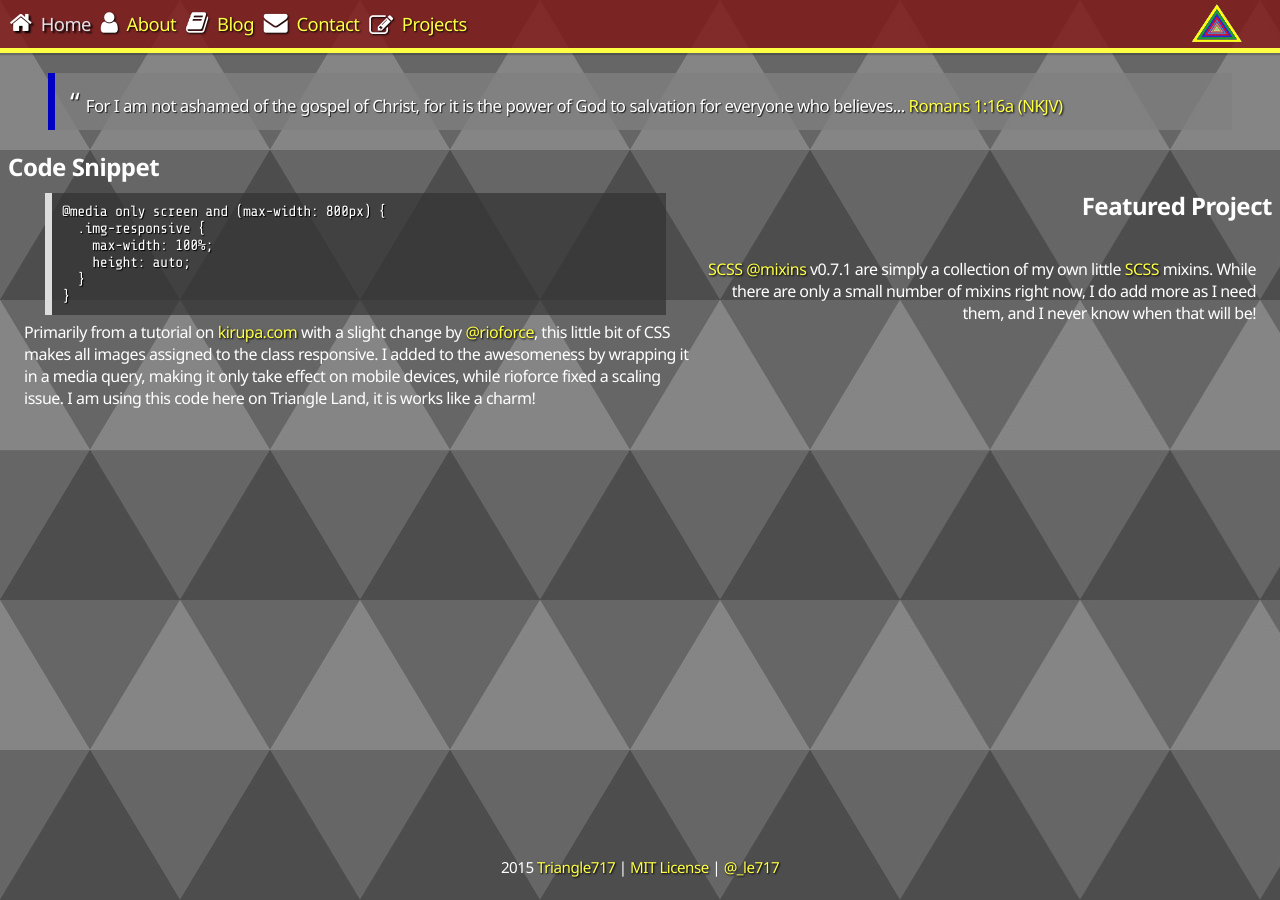
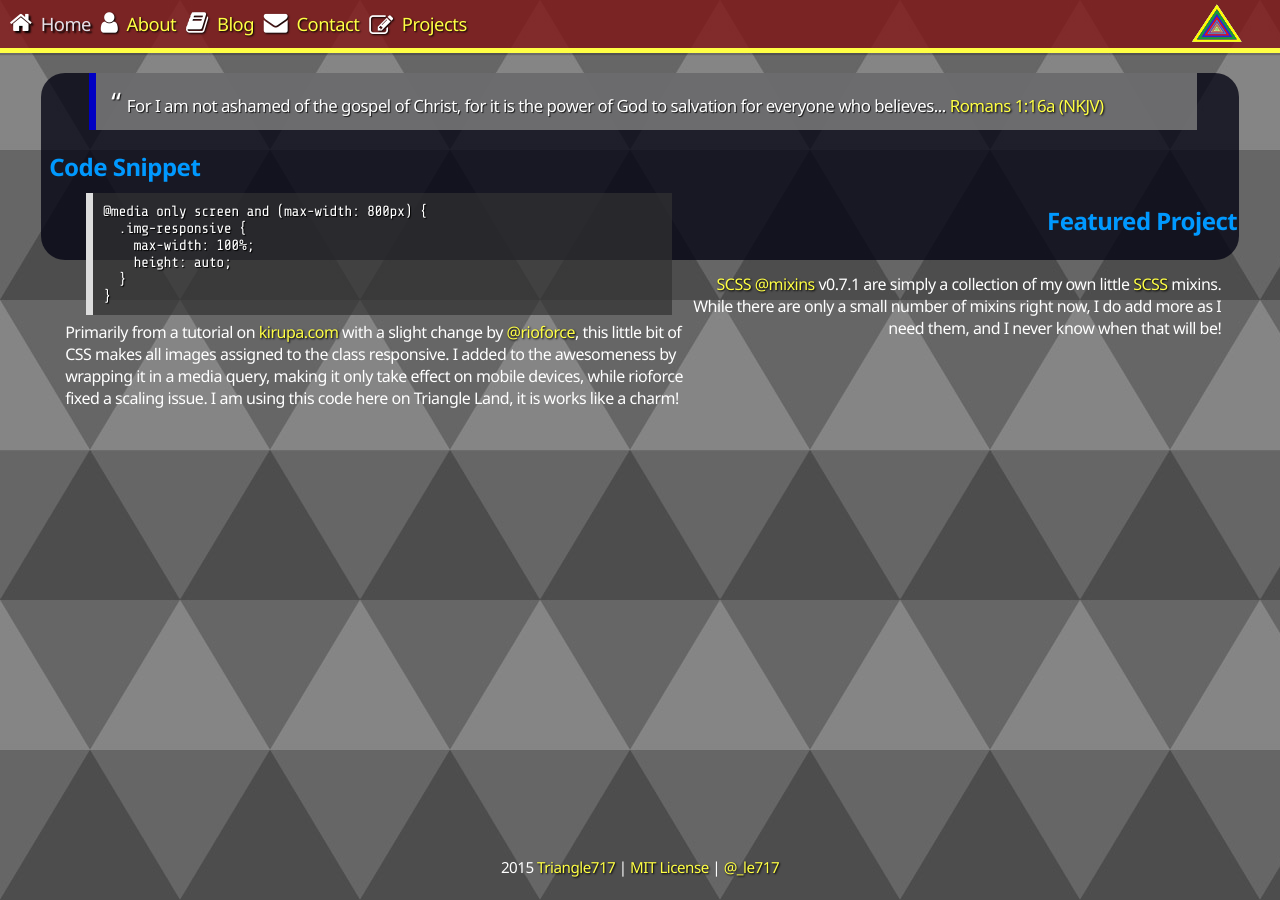
Before and after one commit to le717/le717.github.io, a Jekyll site: the page built from index.html, in a window 1280 px wide. Built offline with Jekyll 4.4.1, drawn with Linux system fonts in a browser that asks for light colours; nearby versions of some CDN libraries.

Commit message:
Make homepage use default layout

```diff
--- a/_includes/navbar.html
+++ b/_includes/navbar.html
@@ -1,10 +1,37 @@
 <div class="navbar">
   <ul>
-    <li><a {% if page.title contains 'Christian' %}class="current-page"{% endif %} href="/"><span class="navbar-icon fa fa-home"></span><span class="navbar-text">Home</span></a></li>
-    <li><a {% if page.title contains 'About' %}class="current-page"{% endif %} href="/about/"><span class="navbar-icon fa fa-user"></span><span class="navbar-text">About</span></a></li>
-    <li><a {% if page.title contains 'Blog' %}class="current-page"{% endif %} href="/blog/"><span class="navbar-icon fa fa-book"></span><span class="navbar-text">Blog</span></a></li>
-    <li><a {% if page.title contains 'Contact' %}class="current-page"{% endif %} href="/contact/"><span class="navbar-icon fa fa-envelope"></span><span class="navbar-text">Contact</span></a></li>
-    <li><a {% if page.title contains 'Project' %}class="current-page"{% endif %} href="/projects/"><span class="navbar-icon fa fa-pencil-square-o"></span><span class="navbar-text">Projects</span></a></li>
-    <li><span class="navbar-logo"><img alt="Triangle Land logo" width="50" height="50" src="/img/Triangle717.svg"></span></li>
+    <li>
+      <a {% if page.type == 'home' %}class="current-page"{% endif %} href="/">
+        <span class="navbar-icon fa fa-home"></span><span class="navbar-text">Home</span>
+      </a>
+    </li>
+
+    <li>
+      <a {% if page.title contains 'About' %}class="current-page"{% endif %} href="/about/">
+        <span class="navbar-icon fa fa-user"></span><span class="navbar-text">About</span>
+      </a>
+    </li>
+
+    <li>
+      <a {% if page.title contains 'Blog' %}class="current-page"{% endif %} href="/blog/">
+        <span class="navbar-icon fa fa-book"></span><span class="navbar-text">Blog</span>
+      </a>
+    </li>
+
+    <li>
+      <a {% if page.title contains 'Contact' %}class="current-page"{% endif %} href="/contact/">
+        <span class="navbar-icon fa fa-envelope"></span><span class="navbar-text">Contact</span>
+      </a>
+    </li>
+
+    <li>
+      <a {% if page.title contains 'Project' %}class="current-page"{% endif %} href="/projects/">
+        <span class="navbar-icon fa fa-pencil-square-o"></span><span class="navbar-text">Projects</span>
+      </a>
+    </li>
+
+    <li>
+      <span class="navbar-logo"><img alt="Triangle Land logo" width="50" height="50" src="/img/Triangle717.svg"></span>
+    </li>
   </ul>
 </div>
--- a/css/print.scss
+++ b/css/print.scss
@@ -1,6 +1,6 @@
 ---
 ---
-// Created 2014 Triangle717
+// Created 2014-2015 Triangle717
 // <http://Triangle717.WordPress.com/>
 // Licensed under The MIT License
 // <http://opensource.org/licenses/MIT/>
--- a/index.html
+++ b/index.html
@@ -1,5 +1,5 @@
 ---
-layout: root
+layout: default
 type: home
 title: Christian, Programmer, LEGO Fan
 ---
```
